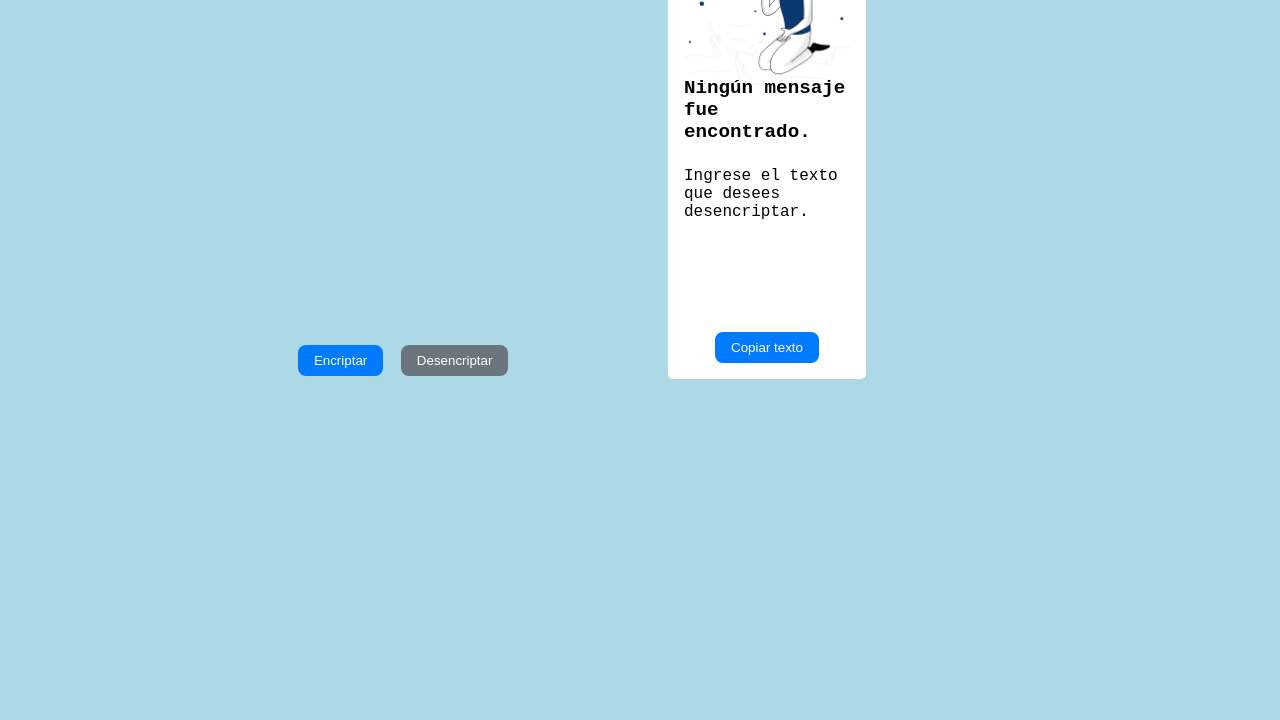
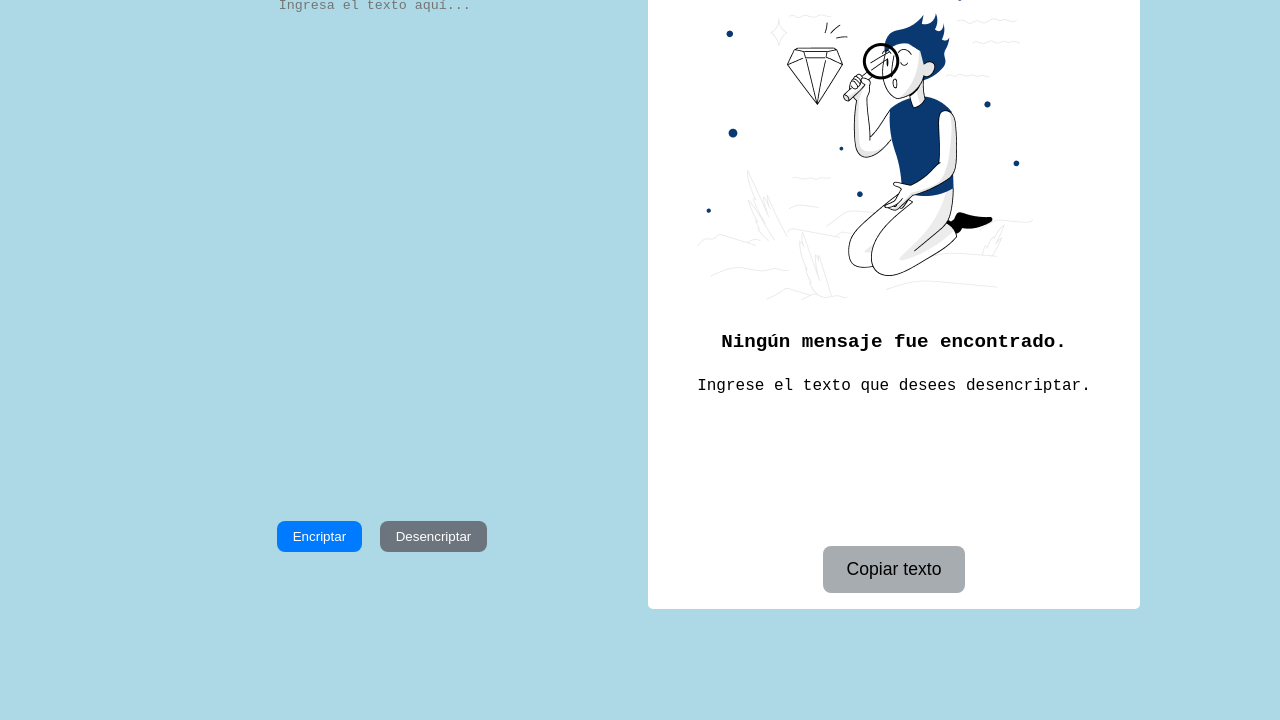
Before and after one commit to rafael31p/ProyectoOracle, a plain HTML site: page index.html in a window 1280 px wide. Shown: the part 80-800 px from the top of the page. Drawn offline with Linux system fonts and the light colour scheme.

Commit message:
se hacen mejoras en el proyecto

```diff
--- a/styles.css
+++ b/styles.css
@@ -4,7 +4,7 @@ body {
     display: flex;
     justify-content: center;
     align-items: center;
-    max-width: 200%;
+    max-width: 100%;
     margin: 0;
 }
 
@@ -19,72 +19,74 @@ body {
     flex-direction: column;
     padding: 0;
     border-radius: 5px;
+    margin-top: 60px;
 }
 
 .row {
     display: flex;
     flex-direction: row;
     justify-content: space-between;
-    width: 100%;
+    width: 1000px;
 }
 
-.columPrincipal {
+.column, .columPrincipal {
     flex: 1;
-    margin-right: 0;
-    width: 20%;
+    width: 45%;
+    height: 100%;
+    box-sizing: border-box;
+    display: flex;
+    flex-direction: column;
+    align-items: center;
+    padding: 1rem;
+    border-radius: 5px;
 }
 
 .column {
-    flex: 1;
-    margin-right: 1.5rem;
-    width: 10%;
+    margin-right: 1rem;
+}
+.columPrincipal{
+    background-color: white;
+}
+.column2 {
+    width: 100%;
     height: 100%;
 }
-
-.column2 {
-    border-radius: 5px;
-    flex: 1;
-    margin-left: 1rem;
-    background-color: white;
-    width: 60%;
-    height: 100%;
+.output-container{
+    display: flex;
+    flex-direction: column;
+    align-items: center;
 }
 
-.column:last-child {
-    margin-right: 0;
+#inputText, #outputText {
+    background-color: transparent;
+    border: none;
+    width: 100%;
+    max-width: 400px;
+    resize: none;
+    margin-bottom: 1rem;
 }
 
 #inputText {
     background-color: lightblue;
-    border: none;
-    width: 100%;
-    height: 400px;
-    resize: none;
-    margin-bottom: 1rem;
+    height: 500px;
+}
+#outputText{
+
+    height: 100px;
 }
 
-.output-container {
-    border-radius: 30px;
-    background-color: white;
-    padding: 1rem;
-    position: relative;
+.output-container, .column {
+    align-items: center;
+    display: flex;
+    flex-direction: column;
 }
+
 
 #muneco {
     max-width: 100%;
     margin-bottom: 1rem;
 }
 
-#outputText {
-    background-color: transparent;
-    border: none;
-    width: 60%;
-    height: 100px;
-    resize: none;
-    margin-bottom: 1rem;
-    top: 0;
-    left: 0;
-}
 #messages {
     display: flex;
     flex-direction: column;
@@ -115,14 +117,15 @@ body {
     border-radius: 0.5rem;
     cursor: pointer;
     margin-right: 0.5rem;
+    flex-direction: row;
 }
 
 .botonesEncriptacion button:hover {
-    background-color: #0056b3;
+    background-color: #0b5eb7;
 }
 
 .botonesEncriptacion button:active {
-    background-color: #004085;
+    background-color: #0b5eb7;
 }
 
 .botonesEncriptacion button:focus {
@@ -139,16 +142,18 @@ body {
 }
 
 #copyBtn {
-    background-color: #007BFF;
-    color: #fff;
+    background-color: #a7acb0;
+    border: 2px solid blue;
     border: none;
-    padding: 0.5rem 1rem;
+    padding: 0.8rem 1.5rem;
+    font-size: 1.1rem;
     border-radius: 0.5rem;
     cursor: pointer;
 }
 
 #copyBtn:hover {
     background-color: #0056b3;
+    border-color: #949aa0;
 }
 
 #copyBtn:active {
```
